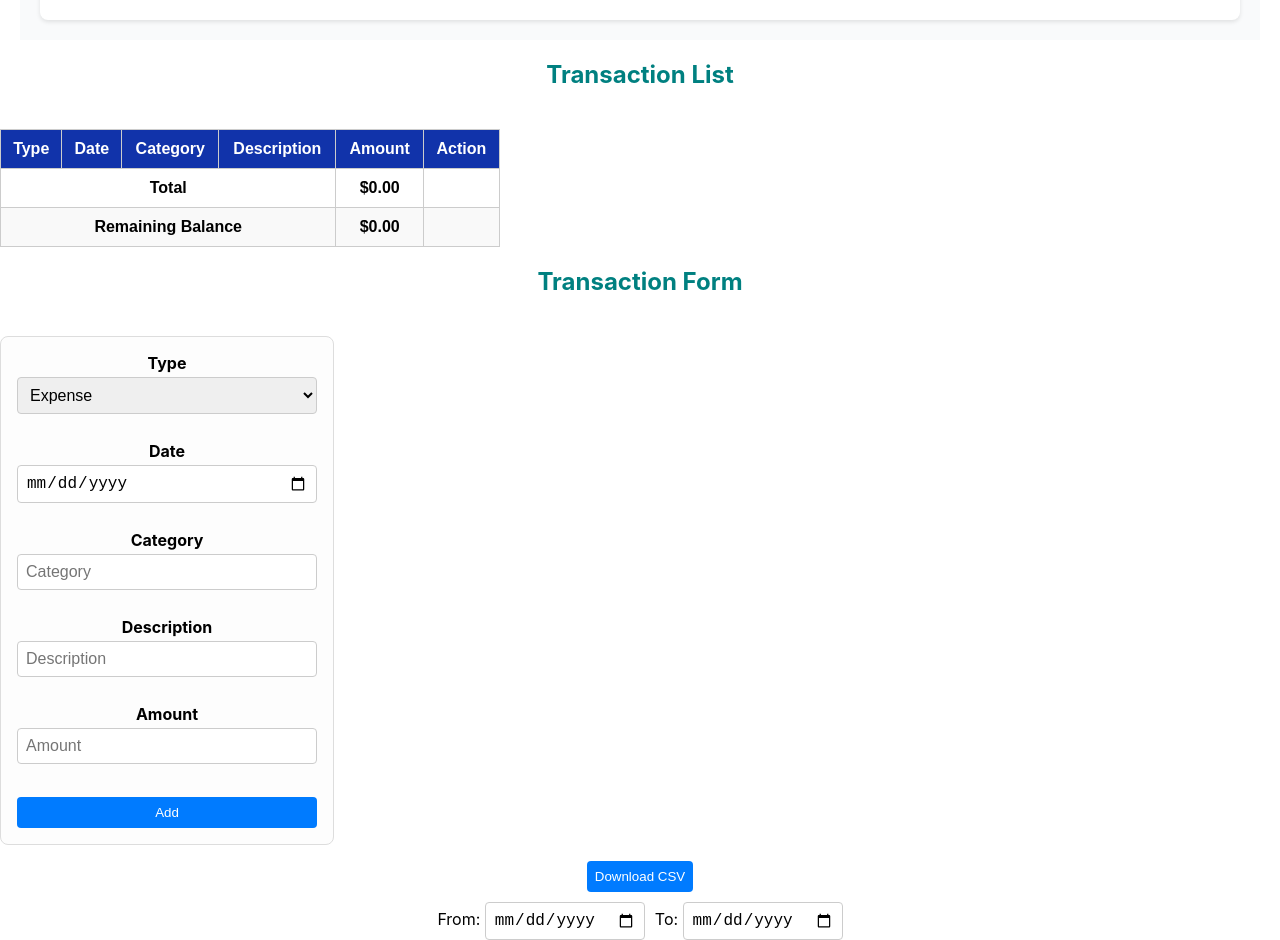
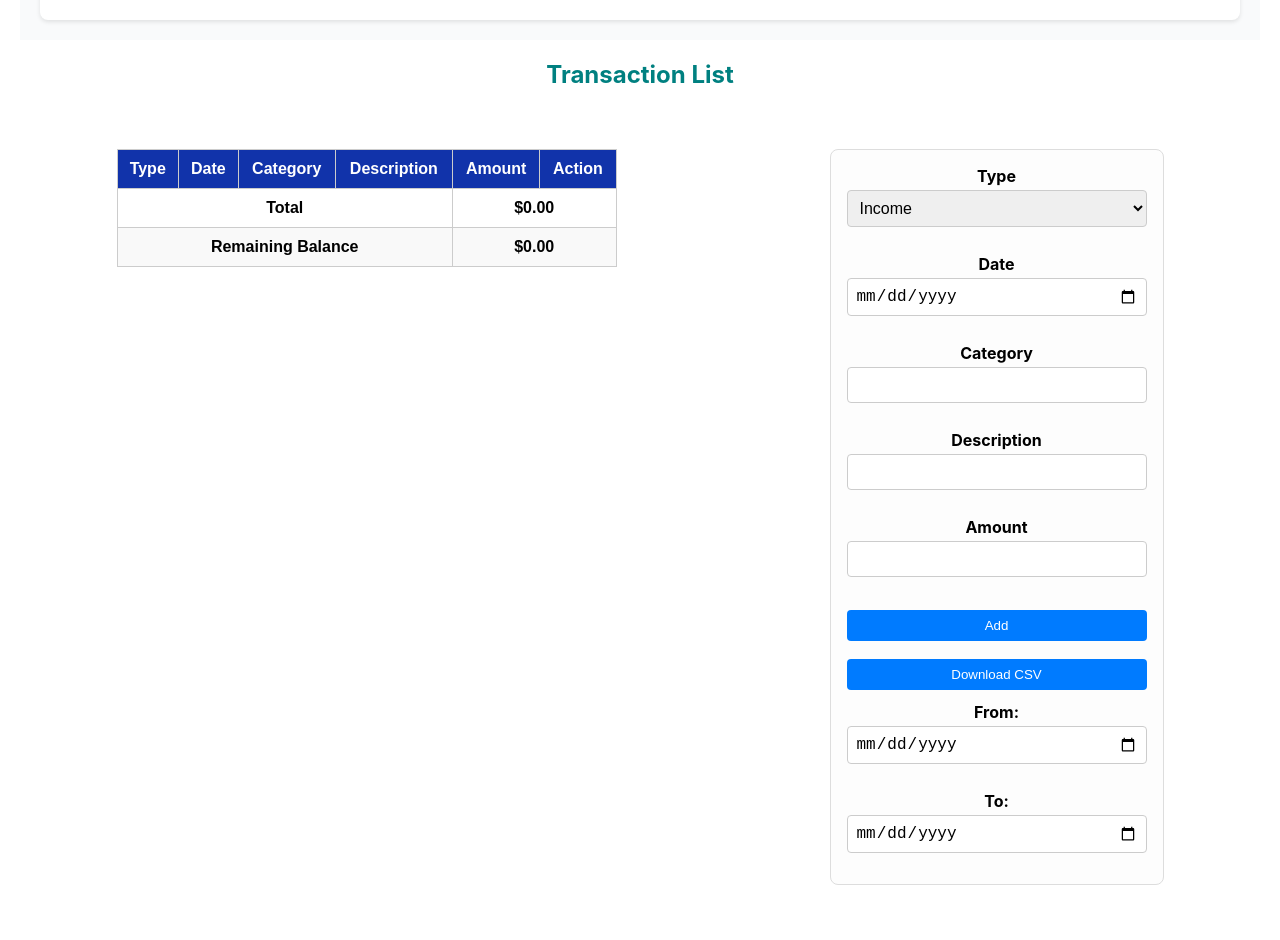
Before and after one commit to PrincessOkaroni/MoneyMesh, a React (Create React App) app: page / in a window 1280 px wide. Shown: the part 3306-4246 px from the top of the page. After the commit the page ends 4211 px from the top, so only its background shows below. Built offline with nearby package versions, Linux system fonts and the light colour scheme.

Commit message:
works on FILE

```diff
--- a/src/components/Transaction.js
+++ b/src/components/Transaction.js
@@ -1,95 +1,112 @@
-import React, { useState } from 'react';
-import './Transaction.css';
+import React, { useState } from "react";
+import "./Transaction.css";
 
-const Transaction = () => {
+function Transaction() {
   const [transactions, setTransactions] = useState([]);
-  const [formData, setFormData] = useState({
-    type: 'Expense',
-    date: '',
-    category: '',
-    description: '',
-    amount: ''
-  });
+  const [type, setType] = useState("Income");
+  const [date, setDate] = useState("");
+  const [category, setCategory] = useState("");
+  const [description, setDescription] = useState("");
+  const [amount, setAmount] = useState("");
+  const [editingIndex, setEditingIndex] = useState(null);
+  const [startDate, setStartDate] = useState("");
+  const [endDate, setEndDate] = useState("");
 
-  const [editIndex, setEditIndex] = useState(null);
-  const [filter, setFilter] = useState({ start: '', end: '' });
+  const handleAdd = () => {
+    if (!date || !category || !description || !amount) return;
 
-  const handleChange = (e) => {
-    setFormData({ ...formData, [e.target.name]: e.target.value });
+    const newTransaction = {
+      type,
+      date,
+      category,
+      description,
+      amount: parseFloat(amount),
     };
 
-  const handleAdd = () => {
-    if (!formData.date || !formData.category || !formData.description || !formData.amount) {
-      alert("Please fill in all fields.");
-      return;
-    }
-
-    const newTransaction = {
-      ...formData,
-      amount: parseFloat(formData.amount)
-    };
-
-    if (editIndex !== null) {
+    if (editingIndex !== null) {
       const updated = [...transactions];
-      updated[editIndex] = newTransaction;
+      updated[editingIndex] = newTransaction;
       setTransactions(updated);
-      setEditIndex(null);
+      setEditingIndex(null);
     } else {
       setTransactions([...transactions, newTransaction]);
     }
 
-    setFormData({ type: 'Expense', date: '', category: '', description: '', amount: '' });
+    setType("Income");
+    setDate("");
+    setCategory("");
+    setDescription("");
+    setAmount("");
   };
 
   const handleEdit = (index) => {
-    setFormData(transactions[index]);
-    setEditIndex(index);
+    const t = transactions[index];
+    setType(t.type);
+    setDate(t.date);
+    setCategory(t.category);
+    setDescription(t.description);
+    setAmount(t.amount);
+    setEditingIndex(index);
   };
 
   const handleDelete = (index) => {
-    const updated = transactions.filter((_, i) => i !== index);
+    const updated = [...transactions];
+    updated.splice(index, 1);
     setTransactions(updated);
   };
 
-  const handleDownload = () => {
+  const filteredTransactions = transactions.filter((transaction) => {
+    const transactionDate = new Date(transaction.date);
+    const start = startDate ? new Date(startDate) : null;
+    const end = endDate ? new Date(endDate) : null;
+
+    if (start && transactionDate < start) return false;
+    if (end && transactionDate > end) return false;
+    return true;
+  });
+
+  const total = filteredTransactions.reduce(
+    (acc, transaction) =>
+      transaction.type === "Income"
+        ? acc + transaction.amount
+        : acc - transaction.amount,
+    0
+  );
+
+  const totalAmount = filteredTransactions.reduce(
+    (acc, transaction) => acc + transaction.amount,
+    0
+  );
+
+  const downloadCSV = () => {
     const csv = [
-      ['Type', 'Date', 'Category', 'Description', 'Amount'],
-      ...transactions.map((t) => [
+      ["Type", "Date", "Category", "Description", "Amount"],
+      ...filteredTransactions.map((t) => [
         t.type,
         t.date,
         t.category,
         t.description,
-        t.amount
-      ])
+        t.amount.toFixed(2),
+      ]),
     ]
-      .map((row) => row.join(','))
-      .join('\n');
+      .map((row) => row.join(","))
+      .join("\n");
 
-    const blob = new Blob([csv], { type: 'text/csv' });
-    const link = document.createElement('a');
-    link.href = URL.createObjectURL(blob);
-    link.download = 'transactions.csv';
-    document.body.appendChild(link);
-    link.click();
-    document.body.removeChild(link);
+    const blob = new Blob([csv], { type: "text/csv" });
+    const url = URL.createObjectURL(blob);
+    const a = document.createElement("a");
+    a.href = url;
+    a.download = "transactions.csv";
+    a.click();
+    URL.revokeObjectURL(url);
   };
-
-  const filteredTransactions = transactions.filter((t) => {
-    const tDate = new Date(t.date);
-    const start = filter.start ? new Date(filter.start) : null;
-    const end = filter.end ? new Date(filter.end) : null;
-    return (!start || tDate >= start) && (!end || tDate <= end);
-  });
-
-  const total = filteredTransactions.reduce((sum, t) => sum + Number(t.amount), 0);
-  const remaining = filteredTransactions.reduce(
-    (sum, t) => t.type === 'Income' ? sum + Number(t.amount) : sum - Number(t.amount),
-    0
-  );
 
   return (
     <div>
-      <h2 style={{ textAlign: 'center', color: 'teal' }}>Transaction List</h2>
+      <h2>Transaction List</h2>
+      <div className="transaction-section">
+        {/* Transaction Table */}
+        <div>
           <table>
             <thead>
               <tr>
@@ -105,69 +122,103 @@ const Transaction = () => {
               {filteredTransactions.map((transaction, index) => (
                 <tr key={index}>
                   <td>{transaction.type}</td>
-              <td>{new Date(transaction.date).toLocaleDateString('en-GB', { day: '2-digit', month: 'short', year: 'numeric' })}</td>
+                  <td>
+                    {new Date(transaction.date).toLocaleDateString("en-GB", {
+                      day: "2-digit",
+                      month: "short",
+                      year: "numeric",
+                    })}
+                  </td>
                   <td>{transaction.category}</td>
                   <td>{transaction.description}</td>
-              <td>${Number(transaction.amount).toFixed(2)}</td>
+                  <td>${transaction.amount.toFixed(2)}</td>
                   <td>
-                <button onClick={() => handleEdit(index)}>Edit</button>
+                    <button onClick={() => handleEdit(index)}>Edit</button>{" "}
                     <button onClick={() => handleDelete(index)}>Delete</button>
                   </td>
                 </tr>
               ))}
               <tr>
                 <td colSpan="4"><strong>Total</strong></td>
-            <td><strong>${total.toFixed(2)}</strong></td>
-            <td></td>
+                <td colSpan="2"><strong>${totalAmount.toFixed(2)}</strong></td>
               </tr>
               <tr>
                 <td colSpan="4"><strong>Remaining Balance</strong></td>
-            <td><strong>${remaining.toFixed(2)}</strong></td>
-            <td></td>
+                <td colSpan="2">
+                  <strong>${total.toFixed(2)}</strong>
+                </td>
               </tr>
             </tbody>
           </table>
+        </div>
 
-      <h2 style={{ textAlign: 'center', color: 'teal' }}>Transaction Form</h2>
-      <form className="form-layout" onSubmit={(e) => e.preventDefault()}>
+        {/* Transaction Form */}
+        <div className="form-layout">
           <div className="form-group">
             <label>Type</label>
-          <select name="type" value={formData.type} onChange={handleChange}>
+            <select value={type} onChange={(e) => setType(e.target.value)}>
+              <option value="Income">Income</option>
               <option value="Expense">Expense</option>
-            <option value="Income">Income</option>
             </select>
           </div>
           <div className="form-group">
             <label>Date</label>
-          <input type="date" name="date" value={formData.date} onChange={handleChange} />
+            <input
+              type="date"
+              value={date}
+              onChange={(e) => setDate(e.target.value)}
+            />
           </div>
           <div className="form-group">
             <label>Category</label>
-          <input type="text" name="category" placeholder="Category" value={formData.category} onChange={handleChange} />
+            <input
+              type="text"
+              value={category}
+              onChange={(e) => setCategory(e.target.value)}
+            />
           </div>
           <div className="form-group">
             <label>Description</label>
-          <input type="text" name="description" placeholder="Description" value={formData.description} onChange={handleChange} />
+            <input
+              type="text"
+              value={description}
+              onChange={(e) => setDescription(e.target.value)}
+            />
           </div>
           <div className="form-group">
             <label>Amount</label>
-          <input type="number" name="amount" placeholder="Amount" value={formData.amount} onChange={handleChange} />
+            <input
+              type="number"
+              value={amount}
+              onChange={(e) => setAmount(e.target.value)}
+            />
           </div>
-        <button type="button" onClick={handleAdd}>Add</button>
-      </form>
+          <button onClick={handleAdd}>
+            {editingIndex !== null ? "Update" : "Add"}
+          </button>
 
-      <div style={{ textAlign: 'center', marginTop: '10px' }}>
-        <button onClick={handleDownload}>Download CSV</button>
+          <button onClick={downloadCSV}>Download CSV</button>
+
+          <div className="form-group">
+            <label>From:</label>
+            <input
+              type="date"
+              value={startDate}
+              onChange={(e) => setStartDate(e.target.value)}
+            />
           </div>
-
-      <div style={{ textAlign: 'center', marginTop: '10px' }}>
-        <label>From: </label>
-        <input type="date" value={filter.start} onChange={(e) => setFilter({ ...filter, start: e.target.value })} />
-        <label style={{ marginLeft: '10px' }}>To: </label>
-        <input type="date" value={filter.end} onChange={(e) => setFilter({ ...filter, end: e.target.value })} />
+          <div className="form-group">
+            <label>To:</label>
+            <input
+              type="date"
+              value={endDate}
+              onChange={(e) => setEndDate(e.target.value)}
+            />
+          </div>
+        </div>
       </div>
     </div>
   );
-};
+}
 
 export default Transaction;
```
Lines whose indentation alone changed are shown as unchanged.
